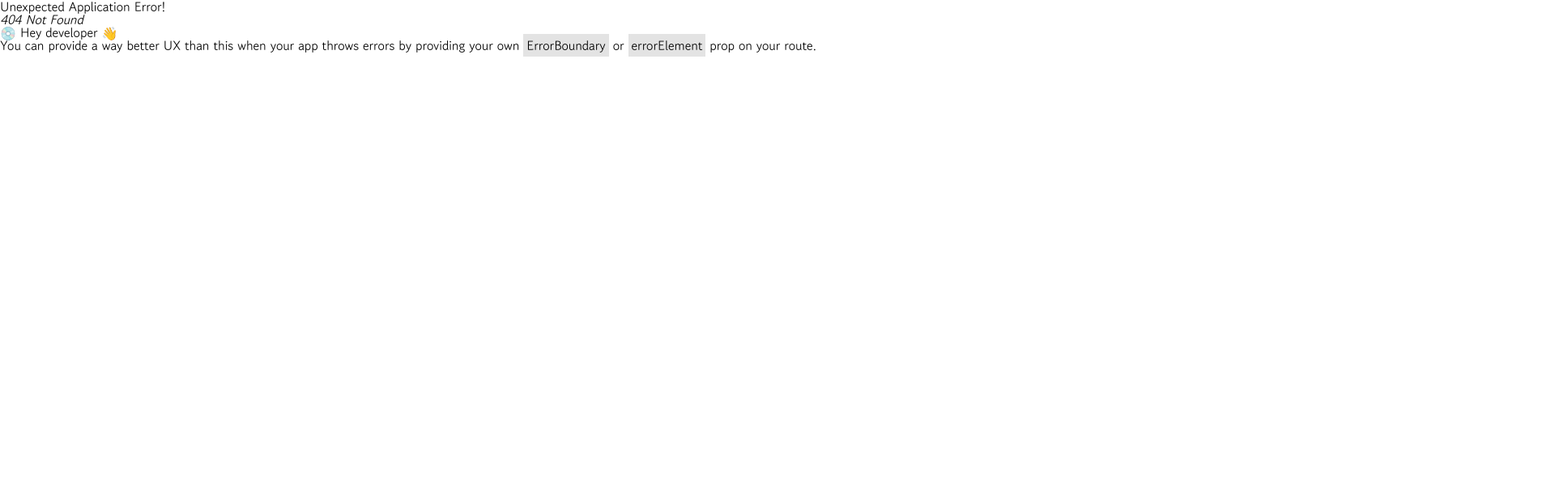
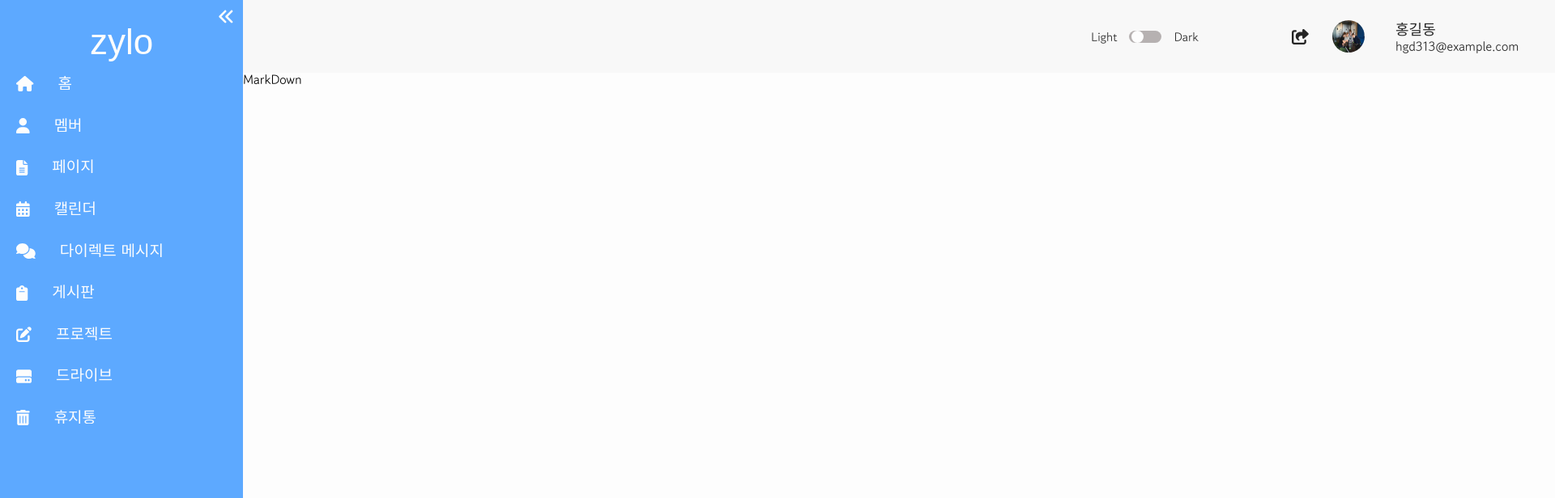
Before and after one commit to greenlotte6/lotte2-community-app-project-team4, a React (Vite) app in the folder zylo-react/: page /markdown in a window 1280 px wide. Before the commit this address had no page. Shown: the top 616 px of the page at 81% size, 1920 px wide, since content can reach past the window. Built offline with nearby package versions, Linux system fonts and the light colour scheme; a web font is replaced by a local one.

Commit message:
페이지 화면 구현 준비 완료

```diff
--- a/zylo-react/src/components/common/SideBar.jsx
+++ b/zylo-react/src/components/common/SideBar.jsx
@@ -54,7 +54,7 @@ export const SideBar = () => {
             </Link>
           </li>
           <li className="menu-item">
-            <Link to="">
+            <Link to="/markdown">
               <FontAwesomeIcon icon={faFileLines} className="menu-icon" />
               <span>페이지</span>
             </Link>
@@ -84,7 +84,7 @@ export const SideBar = () => {
             </Link>
           </li>
           <li className="menu-item">
-            <Link to="">
+            <Link to="/drive">
               <FontAwesomeIcon icon={faHardDrive} className="menu-icon" />
               <span>드라이브</span>
             </Link>
--- /dev/null
+++ b/zylo-react/src/components/markdown/MarkDown.jsx
@@ -0,0 +1,3 @@
+export const MarkDown = () => {
+  return <div>MarkDown</div>;
+};
--- /dev/null
+++ b/zylo-react/src/pages/markdown/MarkDownPage.jsx
@@ -0,0 +1,11 @@
+import { MarkDown } from "../../components/markdown/MarkDown";
+import { BasicLayout } from "../../layouts/BasicLayout";
+import "../../styles/markdown/markdown.css";
+
+export const MarkDownPage = () => {
+  return (
+    <BasicLayout>
+      <MarkDown />
+    </BasicLayout>
+  );
+};
--- a/zylo-react/src/routers/routers.jsx
+++ b/zylo-react/src/routers/routers.jsx
@@ -9,6 +9,7 @@ import ProfilePage from "../pages/setting/ProfilePage";
 import { MessengerPage } from "../pages/message/MessengerPage";
 import { PlanUpgradePage } from "../pages/plan/PlanUpgradePage";
 import { OrderSheetPage } from "../pages/plan/OrderSheetPage";
+import { MarkDownPage } from "../pages/markdown/MarkDownPage";
 
 export const router = createBrowserRouter([
   { path: "/", element: <MainPage /> },
@@ -21,4 +22,5 @@ export const router = createBrowserRouter([
   { path: "/messenger", element: <MessengerPage /> },
   { path: "/plan/upgrade", element: <PlanUpgradePage /> },
   { path: "/plan/orderSheet", element: <OrderSheetPage /> },
+  { path: "/markdown", element: <MarkDownPage /> },
 ]);
```
Also changed, not shown: zylo-react/src/styles/markdown/markdown.css (added).
